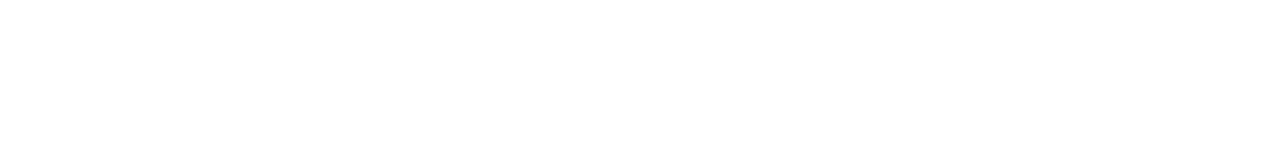
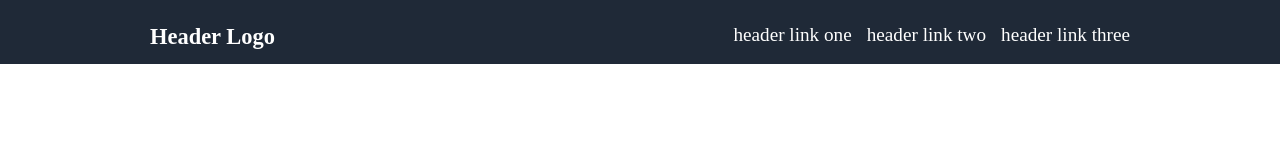
Before and after one commit to harkiratsingh2002/landing-page, a plain HTML site: page index.html in a window 1280 px wide. Drawn offline with Linux system fonts and the light colour scheme.

Commit message:
created navbar

```diff
--- a/index.html
+++ b/index.html
@@ -3,6 +3,22 @@
     <meta charset="UTF-8" />
     <meta name="viewport" content="width=device-width, initial-scale=1.0" />
     <title>Landing Page</title>
+    <link rel="stylesheet" href="style.css" />
   </head>
-  <body></body>
+  <body>
+    <div class="header container">
+      <ul class="navbar">
+        <div class="left-links">
+          <li>
+            <h3><a href="">Header Logo</a></h3>
+          </li>
+        </div>
+        <div class="right-links">
+          <li><a href="">header link one</a></li>
+          <li><a href="">header link two</a></li>
+          <li><a href="">header link three</a></li>
+        </div>
+      </ul>
+    </div>
+  </body>
 </html>
--- a/style.css
+++ b/style.css
@@ -0,0 +1,32 @@
+* {
+  margin: 0;
+  padding: 0;
+}
+.container {
+  padding: 0 150px;
+}
+
+ul {
+  list-style: none;
+}
+.navbar a {
+  text-decoration: none;
+  color: white;
+}
+
+.header {
+  background-color: #1f2937;
+  height: 8vh;
+}
+.navbar {
+  display: flex;
+  font-size: larger;
+  justify-content: space-between;
+}
+
+.right-links,
+.left-links {
+  display: flex;
+  gap: 15px;
+  padding-top: 3vh;
+}
```
